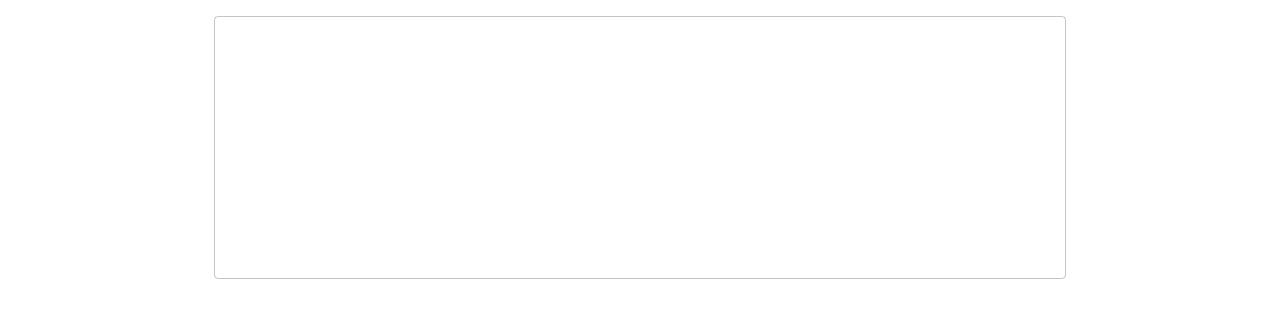
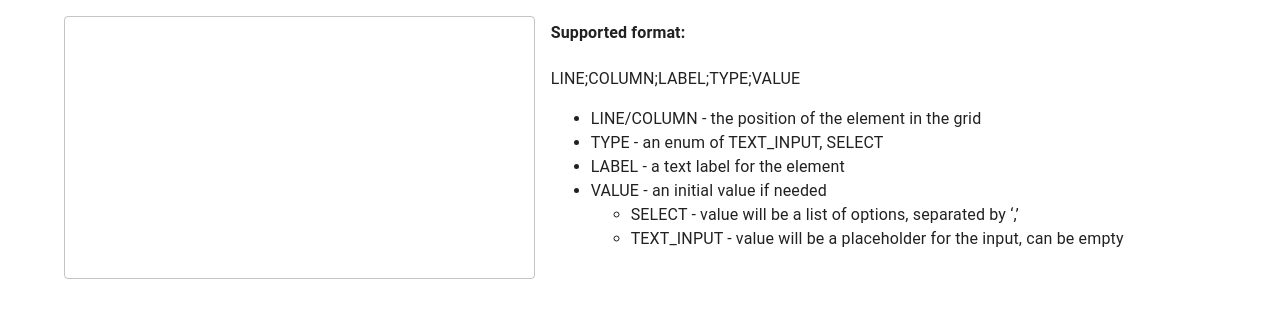
Before and after one commit to dkataiev/elements-drawer, a React (Create React App) app: page / in a window 1280 px wide. Shown: the top 318 px of the page. Built offline with nearby package versions, Linux system fonts and the light colour scheme.

Commit message:
add format description

```diff
--- a/src/App.tsx
+++ b/src/App.tsx
@@ -4,6 +4,7 @@ import TextField from "@mui/material/TextField";
 import CssBaseline from "@mui/material/CssBaseline";
 import Container from "@mui/material/Container";
 import {ElementsGrid, ElementsGridProps, GridCell} from "./components/ElementsGrid";
+import Grid from "@mui/material/Grid";
 
 function App() {
 
@@ -53,8 +54,10 @@ function App() {
     return (
         <React.Fragment>
             <CssBaseline/>
-            <Container maxWidth="md">
+            <Container maxWidth="lg">
                 <Box>
+                    <Grid container spacing={2}>
+                        <Grid item xs={5}>
                             <TextField
                                 margin="normal"
                                 multiline
@@ -62,6 +65,23 @@ function App() {
                                 rows={10}
                                 onChange={handleDefinitionChange}
                             />
+                        </Grid>
+                        <Grid item xs={7}>
+                            <h4>Supported format:</h4>
+                            <p>LINE;COLUMN;LABEL;TYPE;VALUE</p>
+                            <ul>
+                                <li>LINE/COLUMN - the position of the element in the grid</li>
+                                <li>TYPE - an enum of TEXT_INPUT, SELECT</li>
+                                <li>LABEL - a text label for the element</li>
+                                <li>VALUE - an initial value if needed
+                                    <ul>
+                                        <li>SELECT - value will be a list of options, separated by ‘,’</li>
+                                        <li>TEXT_INPUT - value will be a placeholder for the input, can be empty</li>
+                                    </ul>
+                                </li>
+                            </ul>
+                        </Grid>
+                    </Grid>
                     <ElementsGrid {...definition}/>
                 </Box>
             </Container>
```
Lines whose indentation alone changed are shown as unchanged.
